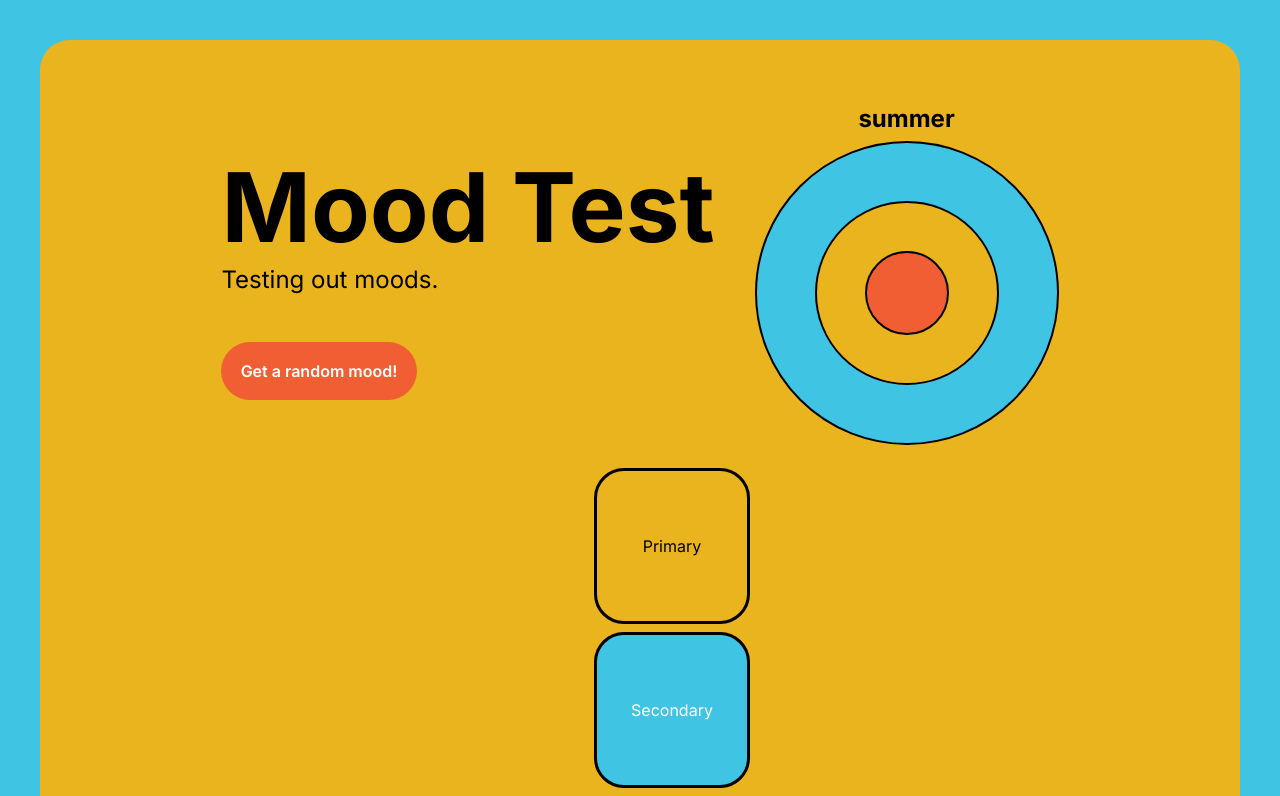
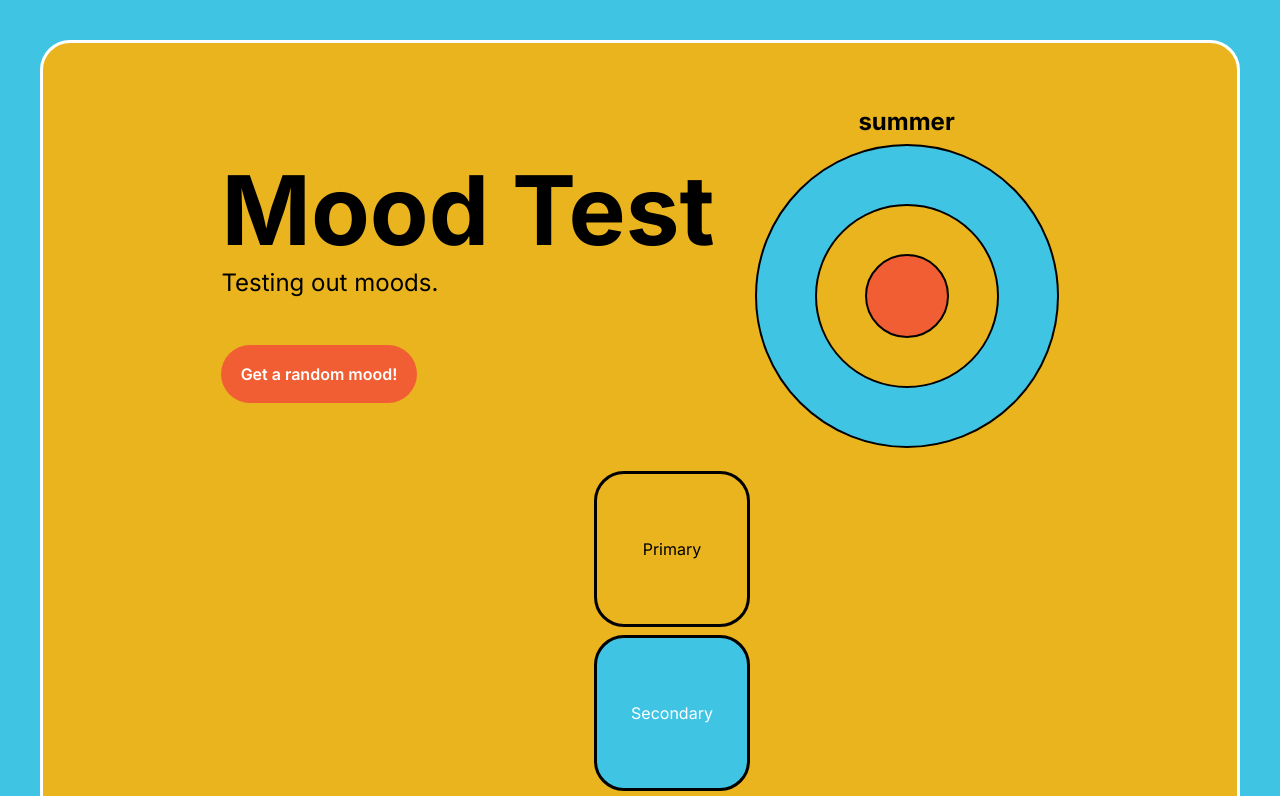
Before and after one commit to czcarrizales/sass-color-picker, a website: page index.html in a window 1280 px wide. Both pictures are taken after a click on the button "Get a random mood!". Shown: the top 796 px of the page. Drawn offline with Linux system fonts and the light colour scheme.

Commit message:
correct border style for main-container

```diff
--- a/moods/_base.scss
+++ b/moods/_base.scss
@@ -41,7 +41,7 @@ button {
     align-items: center;
     margin-left: auto;
     margin-right: auto;
-    border: none;
+    border-style: solid;
     border-radius: $base-border-radius;
     padding: 4rem 8rem;
     margin-top: 40px;
@@ -144,6 +144,7 @@ button {
     display: flex;
     margin-top: 4rem;
     flex-wrap: wrap;
+    padding-bottom: 4rem;
 }
 
 #card {
--- a/script.js
+++ b/script.js
@@ -6,7 +6,7 @@ const getRandomColor = () => {
     const randomColor = filteredColors[Math.floor(Math.random() * filteredColors.length)]
     selectedColor = randomColor
     document.querySelector('body').className = `bg-secondary-${randomColor}`
-    document.getElementById('main-container').className = `bg-primary-${randomColor}`
+    document.getElementById('main-container').className = `bg-primary-${randomColor} border-color-secondary-copy-${randomColor}`
     document.querySelector('h1').className = `text-primary-copy-${randomColor}`
     document.querySelector('h2').className = `text-primary-copy-${randomColor}`
     document.querySelector('button').className = `bg-accent-${randomColor} text-accent-copy-${randomColor}`
```
Also changed, not shown: css/index.css.
